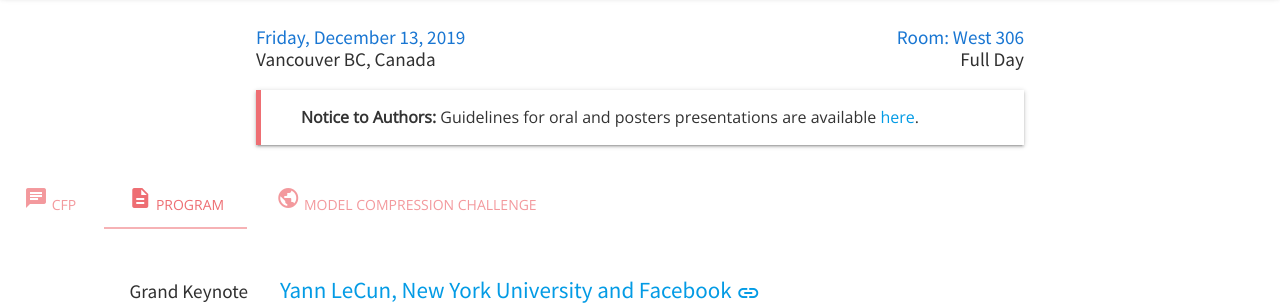
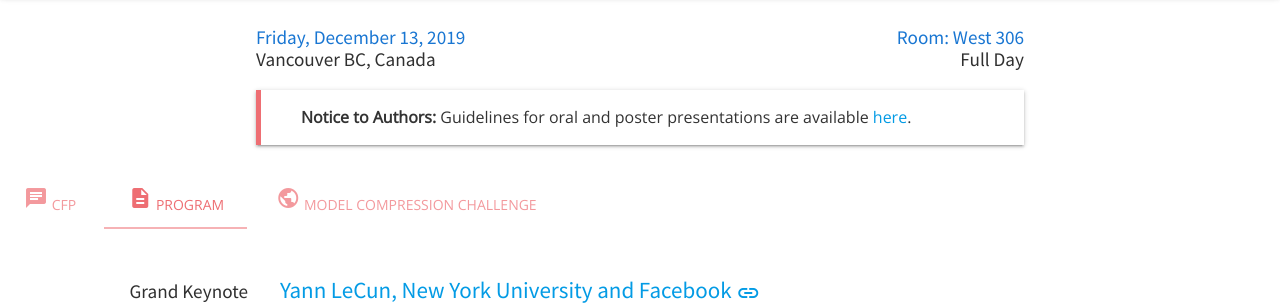
Before and after one commit to mgoldfar/emc2-web, a Jekyll site: the page built from _editions/5-neurips-19.html, in a window 1280 px wide and 900 px high. Shown: the part 420-725 px from the top of the window. Built offline with Jekyll 4.4.1, drawn with Linux system fonts in a browser that asks for light colours.

Commit message:
Typo fix. Also only show author guidelines extra info link for upcomming workshops.

```diff
--- a/_layouts/edition-page.html
+++ b/_layouts/edition-page.html
@@ -58,14 +58,17 @@
                 {% endif %}
             {% endif %}
 
+            {% if page.is_upcoming %}
             {% assign guideline = site.guidelines|where: "edition",page.edition|first %}
             {% if guideline %}
             <blockquote class="z-depth-1" style="text-align: left;">
                 <p style="padding: 1rem;">
-                    <strong>Notice to Authors:</strong> Guidelines for oral and posters presentations are available <a href="{{ guideline.permalink }}">here</a>.
+                    <strong>Notice to Authors:</strong> Guidelines for oral and poster presentations are available <a href="{{ guideline.permalink }}">here</a>.
                 </p>
             </blockquote>
             {% endif %}
+            {% endif %}
+
             {{ page.content }}
         </div>
     </div>
```
